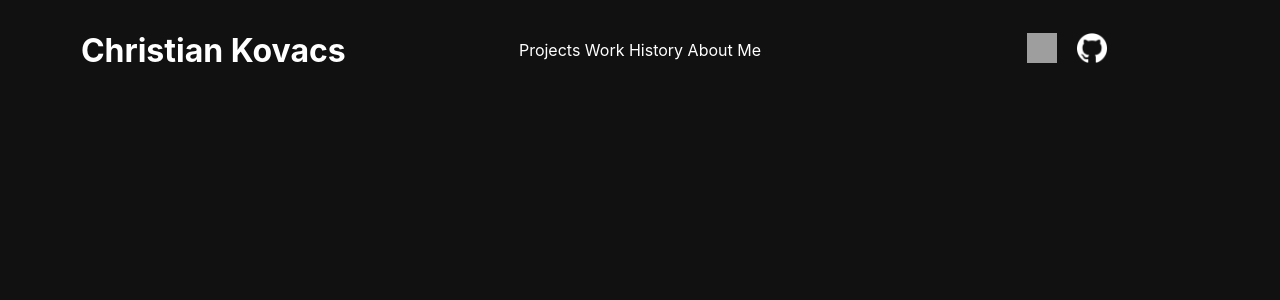
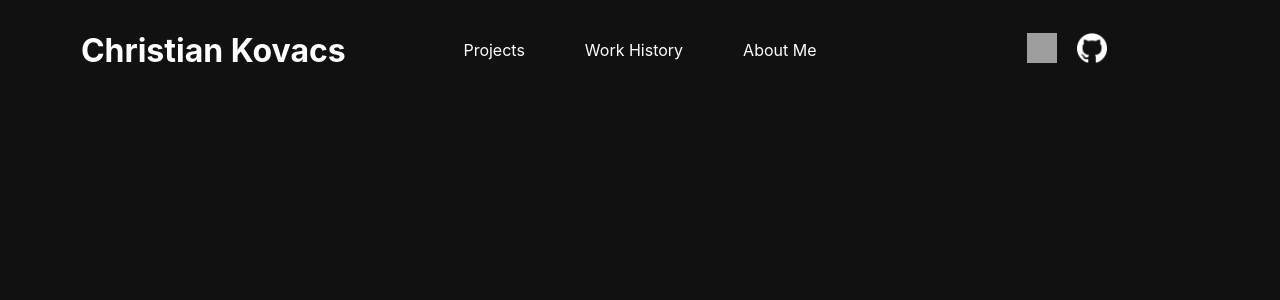
Before and after one commit to ckovacsdev/portfolio, a React (Create React App) app: page / in a window 1280 px wide. Shown: the top 300 px of the page. Built offline with nearby package versions, Linux system fonts and the light colour scheme; grey boxes are pictures that could not be loaded; the HTML template or start-up script is replaced by a standard one.

Commit message:
add some spacing to links

```diff
--- a/src/components/header/header.css
+++ b/src/components/header/header.css
@@ -14,11 +14,17 @@
     justify-content: center;
 }
 
+.header-menu-links{
+    display: flex;
+    flex-direction: row;
+    column-gap: 60px;
+}
+
 .header-name{
     color: white;
 }
 
-.header-links{
+.header-icons{
     display: flex;
     flex-direction: row;
     column-gap: 20px;
--- a/src/components/header/header.tsx
+++ b/src/components/header/header.tsx
@@ -22,7 +22,7 @@ export const Header = () => {
             </div>
 
             <div className='header-section-container'>
-                <div className='header-links'>
+                <div className='header-icons'>
                     <a href={LinkedInUrl} target='_blank' rel='noopener noreferrer'> <img src={LinkedinIcon} alt="LinkedIn Icon with Link" className='header-icon'/> </a>
                     <a href={GitHubUrl} target='_blank' rel='noopener noreferrer'> <img src={GithubIcon} alt="GitHub Icon with Link" className='header-icon github-icon'/> </a>
                 </div>
```
